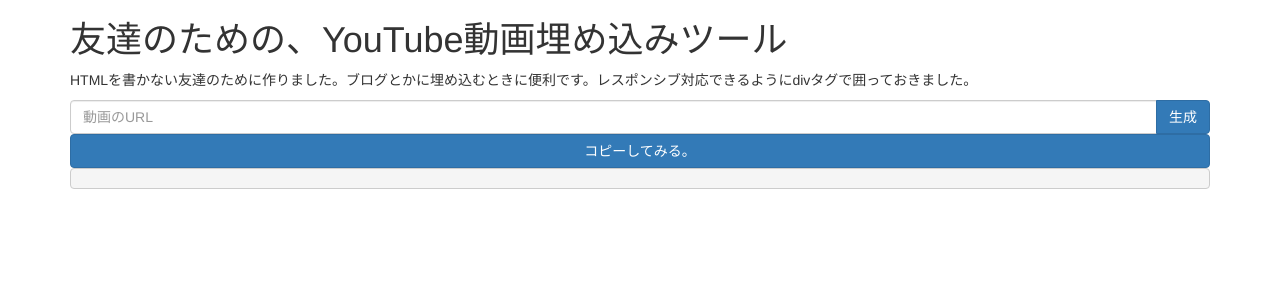
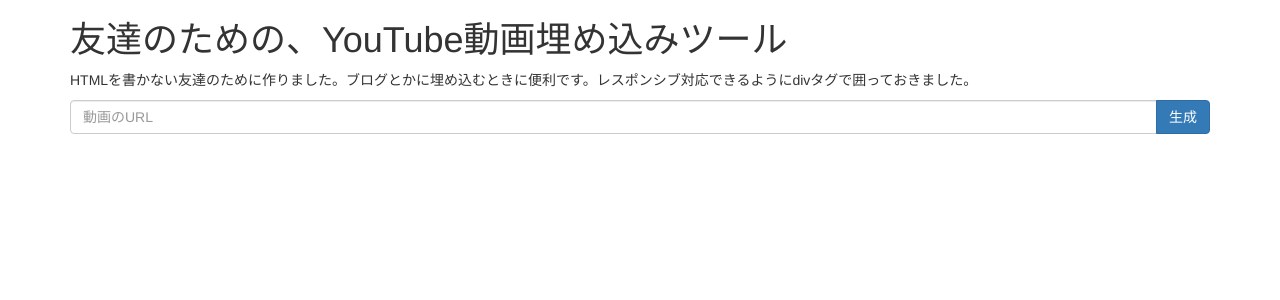
Before and after one commit to mushkinoko/mushkinoko.github.io, a Jekyll site: the page html/youtubeumekomi.html, which Jekyll copies as it is, in a window 1280 px wide. Shown: the top 300 px of the page. Built offline with Jekyll 4.4.1, drawn with Linux system fonts in a browser that asks for light colours.

Commit message:
Edit a File

```diff
--- a/html/youtubeumekomi.html
+++ b/html/youtubeumekomi.html
@@ -5,6 +5,17 @@
     <meta name="viewport" content="width=device-width, initial-scale=1">
     <link rel="stylesheet" href="../bootstrap/css/bootstrap.min.css">
     <title>友達のための、YouTube動画埋め込みツール</title>
+    <style>
+      #videopre {
+        margin-top: 8px;
+        display: none;
+      }
+      #copybutton, #closebutton {
+        margin-top: 8px;
+        margin-right: 8px;
+        display: none;
+      }
+    </style>
   </head>
   <body>
     <div class="container">
@@ -18,8 +29,9 @@
           </span>
         </div>
       </form>
-      <button id="copybutton" class="btn btn-primary btn-block">コピーしてみる。</button>
-      <pre><code id="videocode"></code></pre>
+      <pre id="videopre"><code id="videocode"></code></pre>
+      <button id="copybutton" class="btn btn-primary">コピーする</button>
+      <button id="closebutton" class="btn btn-default">閉じる</button>
     </div>
   </body>
   <script src="//ajax.googleapis.com/ajax/libs/jquery/1.12.4/jquery.min.js"></script>
```
Also changed, not shown: other parts of html/youtubeumekomi.html (+13 -4 lines).
